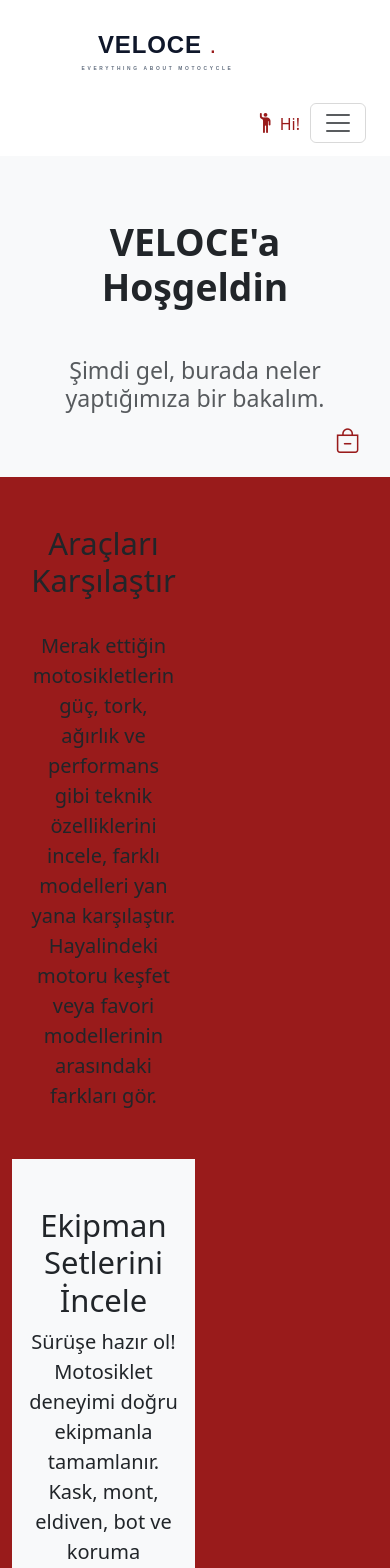
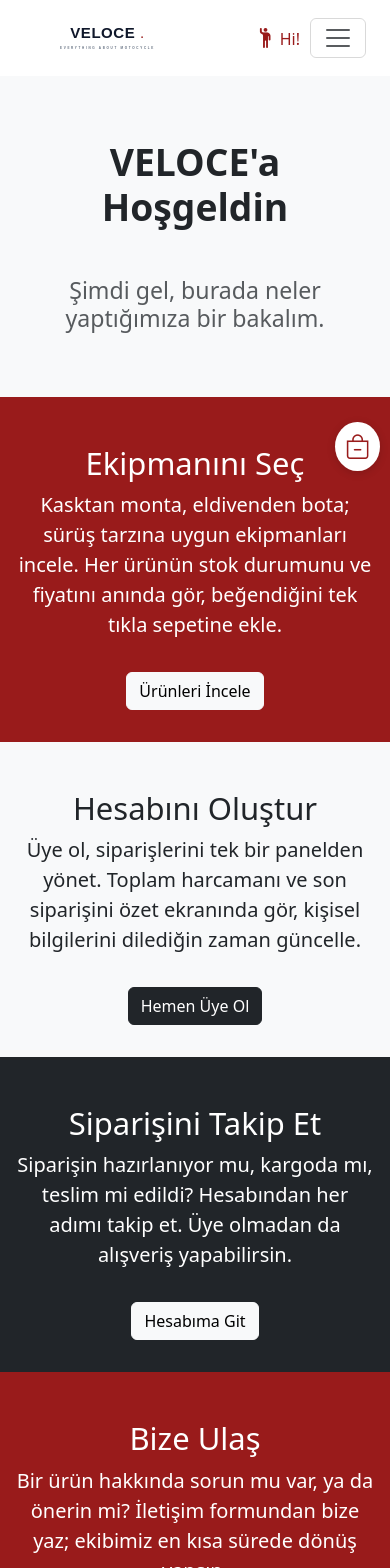
Before and after one commit to berkeozbulut/Veloce, a Vue app in the folder frontend/: page / in a window 390 px wide. Shown: the top 1568 px of the page. Built offline with nearby package versions, Linux system fonts and the light colour scheme.

Commit message:
Responsive: anasayfa kutuları yeni içerik ve butonlar, router scrollBehavior

```diff
--- a/frontend/src/App.vue
+++ b/frontend/src/App.vue
@@ -20,7 +20,7 @@ import { Modal } from 'bootstrap/dist/js/bootstrap.min';
             <nav class="navbar navbar-expand-lg navbar-custom">
                 <div class="container-fluid">
                     <RouterLink class="navbar-brand" to="/">
-                        <img :src="logo" alt="Veloce Logo" style="height: 80px;">
+                        <img :src="logo" alt="Veloce Logo" class="logo-img">
                     </RouterLink>
                     <div class="d-flex align-items-center ms-auto order-lg-last">
                         <button type="button" class="navlink border-0 bg-transparent" @click="pageRouter()"
--- a/frontend/src/assets/main.css
+++ b/frontend/src/assets/main.css
@@ -9,19 +9,32 @@ body,
 .carousel-inner {
     border-radius: 10px;
 }
-
+.bg-veloce{
+    background-color: #991b1b;
+    color: white;
+}
 .sepet-icon {
     position: fixed;
-    right: 30px;
+    right: 25px;
     top: 50%;
-    color: gray;
     cursor: pointer;
 }
-.login-icon{
-    position: fixed;
-    right: 30px;
-    top: 20px;
-    cursor: pointer;
+@media (max-width: 991px) {
+       .sepet-icon {
+           right: 10px;
+           background-color: white;
+           border-radius: 50%;
+           padding: 6px 10px;
+           box-shadow: 0 2px 8px rgba(0, 0, 0, 0.15);
+       }
+   }
+.logo-img{
+    height: 50px;
+}
+@media (min-width: 992px) {
+    .logo-img{
+        height: 80px;
+    }
 }
 .navbar-custom {
     background-color: white;
--- a/frontend/src/components/sepet.vue
+++ b/frontend/src/components/sepet.vue
@@ -5,7 +5,7 @@
       <a data-bs-toggle="offcanvas" href="#sepetBar">
         <i v-if="sepet.length" style="color: #991b1b;" class="bi bi-bag-check-fill fs-2"></i>
         <i v-else style="color: #991b1b;" class="bi bi-bag-dash fs-2"></i>
-        <span v-if="this.sepet.length > 0"
+        <span v-if="sepet.length > 0"
           class="badge rounded-pill bg-dark position-absolute top-0 start-100 translate-middle">{{ totalCount }}</span>
       </a>
     </div>
@@ -23,7 +23,7 @@
           <div class="col-3"><b>Adet:</b></div>
           <div class="col-4"><b>Fiyat:</b></div>
         </div>
-        <div class="row" v-for="value, index in sepet">
+        <div class="row" v-for="value, index in sepet" :key="value.p_id">
           <div class="col-4">{{ value.p_name }}</div>
           <div class="col-3">{{ value.quantity }} Adet</div>
           <div class="col-4">{{ value.p_price }} TL</div>
@@ -77,7 +77,7 @@ export default {
       this.$router.push('/checkout')
     },
     deleteItem(index) {
-      this.sepet.splice(2, 1);
+      this.sepet.splice(index, 1);
     }
   },
 
--- a/frontend/src/router/index.js
+++ b/frontend/src/router/index.js
@@ -14,6 +14,10 @@ import { clearSession } from '@/utils/auth'
 
 const router = createRouter({
     history: createWebHistory(import.meta.env.BASE_URL),
+    scrollBehavior(to,from,savedPosition) {
+        if(savedPosition) return savedPosition;
+        return {top: 0};
+    },
     routes: [
         {
             path: '/',
--- a/frontend/src/views/Home.vue
+++ b/frontend/src/views/Home.vue
@@ -3,7 +3,7 @@
     <!-- content -->
     <main>
       <div class="row">
-        <div class="position-relative overflow-hidden p-3 p-md-5 m-md-3 text-center bg-body-tertiary">
+        <div class="position-relative overflow-hidden p-3 p-md-5 my-md-3 text-center bg-body-tertiary">
           <div class="col-md-6 p-lg-5 mx-auto my-5">
             <h1 class="display-3 fw-bold">VELOCE'a Hoşgeldin</h1>
             <h3 class="fw-normal text-muted mb-3 mt-5">Şimdi gel, burada neler
@@ -11,63 +11,42 @@
             </h3>
           </div>
         </div>
-        <div class="d-md-flex flex-md-equal w-100 my-md-3 ps-md-3" style="background-color: #991b1b;">
-          <div  class="text-bg me-md-3 pt-3 px-3 pt-md-5 px-md-5 text-center overflow-hidden col-6" >
+        <div class="d-md-flex flex-md-equal gap-3 my-md-3 px-0">
+          <div class="bg-veloce pt-3 px-3 pt-md-5 px-md-5 text-center overflow-hidden">
             <div class="my-3 py-3">
-              <h2 class="display-5 ">Araçları Karşılaştır</h2>
-              <br>
-              <p class="lead"> Merak ettiğin motosikletlerin güç, tork,
-                ağırlık ve performans gibi teknik özelliklerini
-                incele,
-                farklı modelleri yan yana karşılaştır. Hayalindeki
-                motoru keşfet veya favori modellerinin arasındaki
-                farkları gör.
-              </p>
+              <h2 class="display-5">Ekipmanını Seç</h2>
+              <p class="lead">Kasktan monta, eldivenden bota; sürüş tarzına uygun ekipmanları incele. Her ürünün stok
+                durumunu ve fiyatını anında gör, beğendiğini tek tıkla sepetine ekle.</p>
+              <RouterLink to="/product" class="btn btn-light mt-3">Ürünleri İncele</RouterLink>
             </div>
           </div>
-          <div class="bg-body-tertiary me-md-3 pt-3 px-3 pt-md-5 px-md-5 text-center overflow-hidden col-6">
+          <div class="bg-body-tertiary pt-3 px-3 pt-md-5 px-md-5 text-center overflow-hidden ">
             <div class="my-3 py-3">
-              <h2 class="display-5">Ekipman Setlerini İncele</h2>
-              <p class="lead">Sürüşe hazır ol!
-                Motosiklet deneyimi doğru ekipmanla tamamlanır. Kask,
-                mont, eldiven, bot ve koruma ekipmanlarını
-                keşfet; ihtiyacına ve sürüş tarzına uygun seçenekleri
-                incele. Nereden başlayacağını bilmiyorsan,
-                hazırladığımız başlangıç ekipman setleriyle temel
-                ihtiyaçlarını kolayca belirle.
-              </p>
+              <h2 class="display-5">Hesabını Oluştur</h2>
+              <p class="lead">Üye ol, siparişlerini tek bir panelden yönet. Toplam harcamanı ve son siparişini özet
+                ekranında gör, kişisel bilgilerini dilediğin zaman güncelle.</p>
+              <button class="btn btn-dark mt-3" data-bs-toggle="modal" data-bs-target="#loginModal">Hemen Üye
+                Ol</button>
             </div>
           </div>
         </div>
 
-        <div class="d-md-flex flex-md-equal w-100 my-md-3 ps-md-3">
-          <div class="text-bg-dark me-md-3 pt-3 px-3 pt-md-5 px-md-5 text-center overflow-hidden col-6">
+        <div class="d-md-flex flex-md-equal gap-3 my-md-3 px-0">
+          <div class="text-bg-dark pt-3 px-3 pt-md-5 px-md-5 text-center overflow-hidden">
             <div class="my-3 py-3">
-              <h2 class="display-5 ">Topluluğa Katıl</h2>
-              <br>
-              <p class="lead">
-
-                Motosiklet tutkunlarıyla deneyimlerini paylaş, merak
-                ettiklerini sor ve farklı fikirleri keşfet.
-                Modellerden ekipmanlara, bakımdan sürüş deneyimlerine
-                kadar motosiklete dair her konuda konuşabileceğin
-                VELOCE topluluğunun bir parçası ol.
-
-              </p>
+              <h2 class="display-5">Siparişini Takip Et</h2>
+              <p class="lead">Siparişin hazırlanıyor mu, kargoda mı, teslim mi edildi? Hesabından her adımı takip et.
+                Üye olmadan da alışveriş yapabilirsin.</p>
+              <RouterLink to="/user" class="btn btn-light mt-3">Hesabıma Git</RouterLink>
             </div>
           </div>
-          <div style="background-color: #991b1b;" class="bg-body-tertiary me-md-3 pt-3 px-3 pt-md-5 px-md-5 text-center overflow-hidden col-6">
-            <div class="my-3 py-3" style="background-color: #991b1b;">
-              <h2 class="display-5">Motosiklet Dünyasını Keşfet</h2>
-              <p class="lead">
 
-                Motosiklet dünyasına dair rehberler, teknik bilgiler,
-                ekipman önerileri ve merak edilen konuları keşfet.
-                Yeni başlayanlardan deneyimli sürücülere kadar herkes
-                için hazırlanan içeriklerle bilgini
-                geliştir ve motosiklet dünyasını daha yakından tanı.
-
-              </p>
+          <div class="bg-veloce pt-3 px-3 pt-md-5 px-md-5 text-center overflow-hidden">
+            <div class="my-3 py-3">
+              <h2 class="display-5">Bize Ulaş</h2>
+              <p class="lead">Bir ürün hakkında sorun mu var, ya da önerin mi? İletişim formundan bize yaz; ekibimiz en
+                kısa sürede dönüş yapsın.</p>
+              <RouterLink to="/contact" class="btn btn-light mt-3">İletişime Geç</RouterLink>
             </div>
           </div>
         </div>
@@ -105,5 +84,9 @@ export default {
 </script>
 
 <style scoped>
-
+@media(min-width:768px) {
+  .flex-md-equal>* {
+    flex: 1;
+  }
+}
 </style>
```
